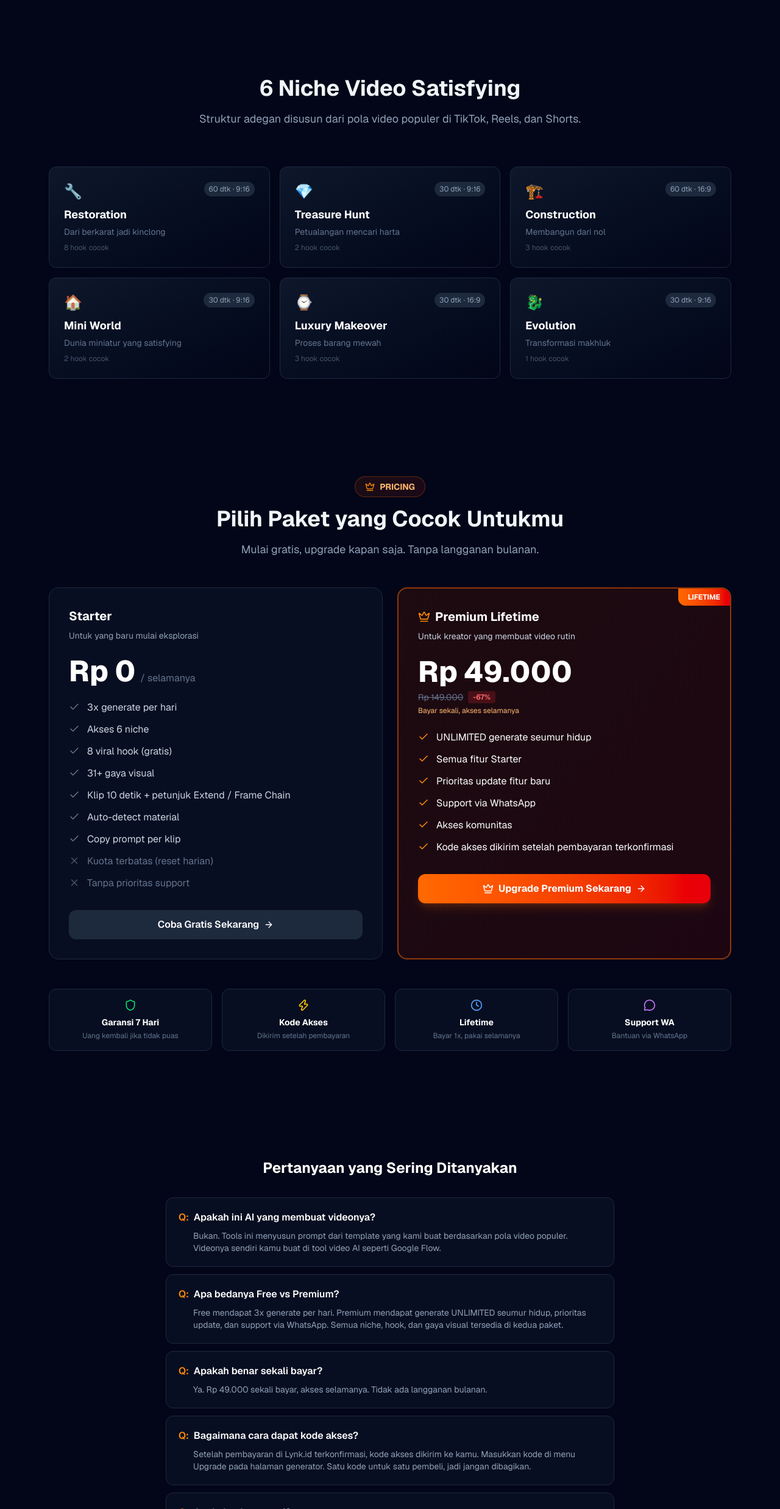
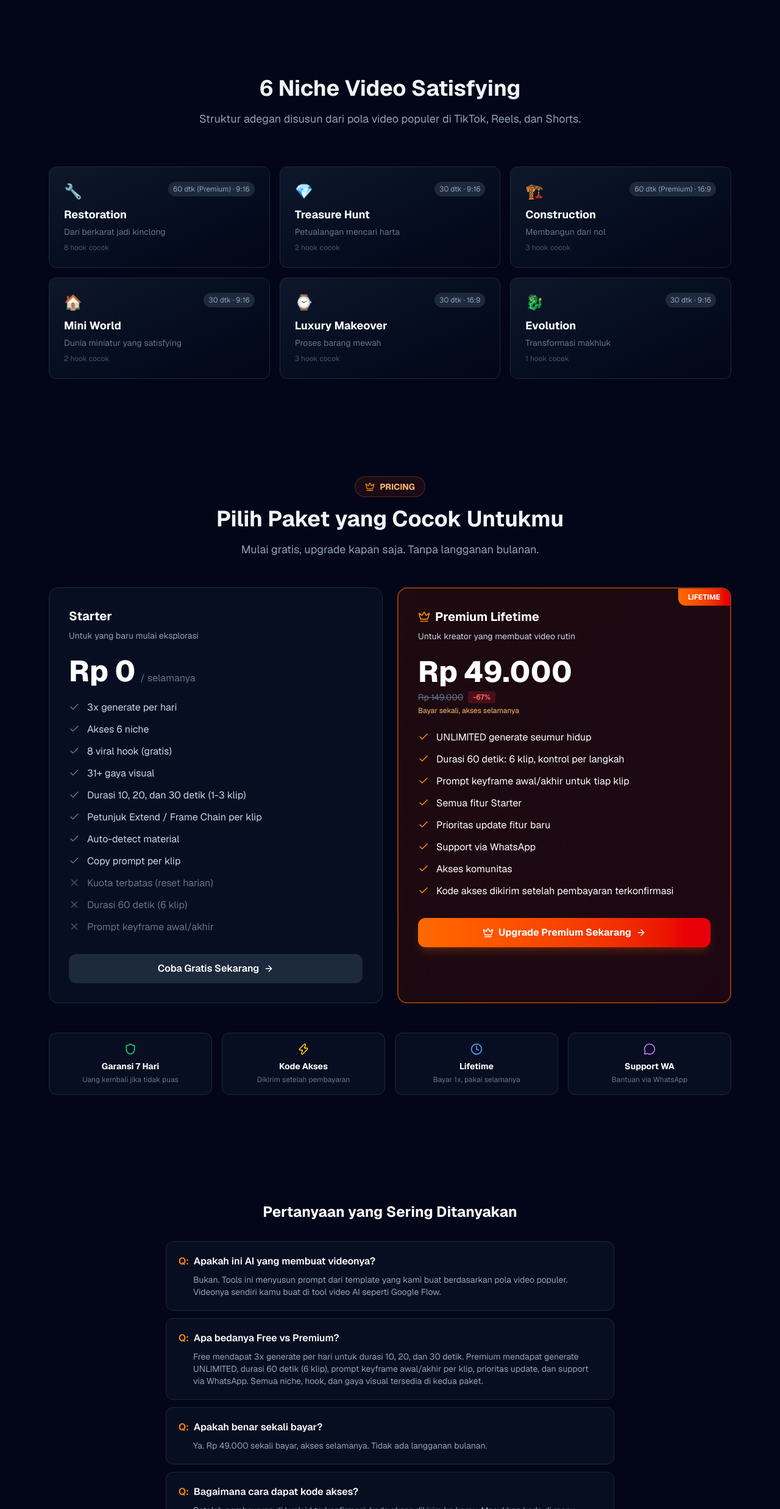
Before and after one commit to SejutaAplikasi/ai-transformation-studio, a Next.js app: page / in a window 1280 px wide. Shown: the part 3274-5748 px from the top of the page at 61% size. Built offline with nearby package versions, Linux system fonts and the light colour scheme.

Commit message:
Add files via upload

```diff
--- a/app/api/generate/route.ts
+++ b/app/api/generate/route.ts
@@ -6,6 +6,7 @@ import {
 } from '@/lib/access';
 import { parseInput } from '@/lib/validate';
 import { generateStoryboard } from '@/lib/prompt-engine';
+import { PLAN, isPremiumDuration } from '@/lib/catalog';
 
 export const runtime = 'nodejs';
 
@@ -26,8 +27,12 @@ export async function POST(req: NextRequest) {
 
   const premium = isPremiumToken(req.cookies.get(PREMIUM_COOKIE)?.value);
 
+  // Fitur Premium dicek SEBELUM kuota, sehingga penolakan tidak memakai kuota gratis.
   if (!premium && HOOKS_PREMIUM_ONLY && input.viralHook && input.viralHook !== 'none') {
-    return NextResponse.json({ error: 'Viral Hook khusus Premium', code: 'premium_only' }, { status: 402 });
+    return NextResponse.json({ error: 'Viral Hook khusus Premium', code: 'premium_only', feature: 'hook' }, { status: 402 });
+  }
+  if (!premium && isPremiumDuration(input.duration)) {
+    return NextResponse.json({ error: `Durasi ${input.duration} detik khusus Premium`, code: 'premium_only', feature: 'duration' }, { status: 402 });
   }
 
   let used = readUsed(req.cookies.get(QUOTA_COOKIE)?.value);
@@ -35,7 +40,12 @@ export async function POST(req: NextRequest) {
     return NextResponse.json({ error: 'Kuota gratis hari ini habis', code: 'quota', remaining: 0 }, { status: 402 });
   }
 
-  const storyboard = generateStoryboard(input);
+  let storyboard = generateStoryboard(input);
+
+  // Prompt keyframe dibuang di SERVER untuk Free, jadi tidak ikut terkirim ke browser.
+  if (!premium && PLAN.keyframesPremiumOnly) {
+    storyboard = { ...storyboard, scenes: storyboard.scenes.map(({ startFrame, endFrame, ...rest }) => rest) };
+  }
 
   if (premium) {
     return NextResponse.json({ storyboard, premium: true, remaining: null });
--- a/app/generator/page.tsx
+++ b/app/generator/page.tsx
@@ -2,7 +2,7 @@
 "use client";
 
 import { useState, useMemo, useEffect } from "react";
-import { conditionsByNiche, recommendedSettings, recommendedObjects, viralHooks, isHookCompatible, materialOptions, detectProfile } from "@/lib/catalog";
+import { conditionsByNiche, recommendedSettings, recommendedObjects, viralHooks, isHookCompatible, materialOptions, detectProfile, PLAN, isPremiumDuration, clampDuration } from "@/lib/catalog";
 import Modal from "@/components/Modal";
 import { GeneratorInput, Storyboard, Niche, Duration, AspectRatio, InitialCondition, VisualStyle, ViralHook } from "@/types/prompt";
 import { Copy, Check, Loader2, ArrowLeft, Sparkles, Smartphone, Monitor, Square, Lightbulb, Flame, Zap, Lock, Crown, Key, X } from "lucide-react";
@@ -46,6 +46,8 @@ export default function GeneratorPage() {
   const [statusReady, setStatusReady] = useState(false);
   const [autoProfile, setAutoProfile] = useState(true); // true = material mengikuti tebakan nama objek
   const [showPaywall, setShowPaywall] = useState(false);
+  const [paywallReason, setPaywallReason] = useState<"quota" | "duration" | "keyframes" | "hook">("quota");
+  const openPaywall = (reason: "quota" | "duration" | "keyframes" | "hook") => { setPaywallReason(reason); setShowPaywall(true); };
   const [showCodeModal, setShowCodeModal] = useState(false);
   const [premiumCodeInput, setPremiumCodeInput] = useState("");
   const [codeMessage, setCodeMessage] = useState("");
@@ -129,7 +131,7 @@ export default function GeneratorPage() {
           updated.camera = rec.camera;
           updated.lighting = rec.lighting;
           updated.detailLevel = rec.detailLevel;
-          updated.duration = rec.duration;
+          updated.duration = clampDuration(rec.duration, isPremium);
           updated.aspectRatio = rec.aspectRatio;
           if (updated.viralHook && !isHookCompatible(updated.viralHook, value as Niche)) updated.viralHook = "none";
         }
@@ -175,8 +177,12 @@ export default function GeneratorPage() {
       const data = await res.json().catch(() => ({}));
 
       if (res.status === 402) {
-        if (data.code === "quota") setRemainingFree(0);
-        setShowPaywall(true);
+        if (data.code === "quota") {
+          setRemainingFree(0);
+          openPaywall("quota");
+        } else {
+          openPaywall(data.feature === "duration" ? "duration" : data.feature === "hook" ? "hook" : "keyframes");
+        }
         return;
       }
       if (!res.ok) {
@@ -188,7 +194,7 @@ export default function GeneratorPage() {
       setIsPremium(!!data.premium);
       if (typeof data.remaining === "number") {
         setRemainingFree(data.remaining);
-        if (data.remaining === 0) setTimeout(() => setShowPaywall(true), 1500);
+        if (data.remaining === 0) setTimeout(() => openPaywall("quota"), 1500);
       }
     } catch {
       setErrorMsg("Koneksi bermasalah, coba lagi.");
@@ -364,8 +370,12 @@ export default function GeneratorPage() {
               </div>
               <div>
                 <label htmlFor="field-duration" className="block text-sm text-slate-400 mb-1">Durasi</label>
-                <select id="field-duration" name="duration" value={input.duration} onChange={(e) => setInput({ ...input, duration: Number(e.target.value) as Duration })} className="w-full bg-slate-800 border border-slate-700 rounded-lg px-4 py-2 focus:outline-none focus:border-blue-500">
-                  {durations.map((d) => (<option key={d} value={d}>{d} Detik ({d / 10} Klip)</option>))}
+                <select id="field-duration" name="duration" value={input.duration} onChange={(e) => {
+                  const d = Number(e.target.value) as Duration;
+                  if (!isPremium && isPremiumDuration(d)) { openPaywall("duration"); return; }
+                  setInput({ ...input, duration: d });
+                }} className="w-full bg-slate-800 border border-slate-700 rounded-lg px-4 py-2 focus:outline-none focus:border-blue-500">
+                  {durations.map((d) => (<option key={d} value={d}>{d} Detik ({d / 10} Klip){statusReady && !isPremium && isPremiumDuration(d) ? " 🔒 Premium" : ""}</option>))}
                 </select>
               </div>
             </div>
@@ -498,6 +508,11 @@ export default function GeneratorPage() {
                   <button type="button" aria-label={`Salin prompt klip ${scene.id}`} onClick={() => handleCopy(scene.description, scene.id)} className="absolute top-6 right-6 p-2 bg-slate-800 hover:bg-slate-700 rounded-lg transition text-slate-400 hover:text-white">
                     {copiedId === scene.id ? <Check size={16} className="text-green-400" /> : <Copy size={16} />}
                   </button>
+                  {!scene.startFrame && !scene.endFrame && !isPremium && PLAN.keyframesPremiumOnly && (
+                    <button type="button" onClick={() => openPaywall("keyframes")} className="mt-3 text-xs text-slate-500 hover:text-orange-300 flex items-center gap-1">
+                      <Lock size={12} /> Prompt keyframe awal/akhir (Premium)
+                    </button>
+                  )}
                   {(scene.startFrame || scene.endFrame) && (
                     <details className="mt-3 text-xs text-slate-400">
                       <summary className="cursor-pointer hover:text-slate-200">Prompt keyframe (opsional, untuk frame awal/akhir)</summary>
@@ -519,18 +534,25 @@ export default function GeneratorPage() {
         </section>
       </main>
 
-      <Modal open={showPaywall} onClose={() => setShowPaywall(false)} title="Kuota gratis hari ini habis">
+      <Modal
+        open={showPaywall}
+        onClose={() => setShowPaywall(false)}
+        title={paywallReason === "quota" ? "Kuota gratis hari ini habis" : paywallReason === "duration" ? "Durasi 60 detik khusus Premium" : paywallReason === "hook" ? "Viral Hook khusus Premium" : "Prompt keyframe khusus Premium"}
+      >
         <div className="w-16 h-16 bg-gradient-to-br from-orange-500 to-red-600 rounded-full flex items-center justify-center mx-auto mb-4">
           <Lock className="text-white" size={32} />
         </div>
         <p className="text-slate-400 mb-6">
-          Anda sudah memakai <span className="text-orange-400 font-bold">3x generate gratis</span> hari ini. Kuota kembali besok,
-          atau upgrade ke Premium untuk <span className="text-orange-400 font-bold">UNLIMITED</span>.
+          {paywallReason === "quota" && (<>Anda sudah memakai <span className="text-orange-400 font-bold">3x generate gratis</span> hari ini. Kuota kembali besok, atau upgrade ke Premium untuk <span className="text-orange-400 font-bold">UNLIMITED</span>.</>)}
+          {paywallReason === "duration" && (<>Paket gratis mendukung durasi 10, 20, dan 30 detik. Durasi <span className="text-orange-400 font-bold">60 detik (6 klip)</span> hanya untuk Premium. Kuota gratis Anda tidak terpakai.</>)}
+          {paywallReason === "hook" && (<>Viral Hook hanya untuk Premium. Prompt standar tanpa hook tetap gratis.</>)}
+          {paywallReason === "keyframes" && (<>Prompt <span className="text-orange-400 font-bold">keyframe awal dan akhir</span> untuk tiap klip hanya untuk Premium. Prompt klipnya sendiri tetap gratis.</>)}
         </p>
         <div className="bg-slate-800/50 rounded-lg p-4 mb-6 text-left space-y-2">
           <div className="flex items-center gap-2 text-sm text-slate-300"><Check size={16} className="text-green-400" /> Unlimited generate seumur hidup</div>
-          <div className="flex items-center gap-2 text-sm text-slate-300"><Check size={16} className="text-green-400" /> Prioritas update fitur terbaru</div>
-          <div className="flex items-center gap-2 text-sm text-slate-300"><Check size={16} className="text-green-400" /> Support via WhatsApp</div>
+          <div className="flex items-center gap-2 text-sm text-slate-300"><Check size={16} className="text-green-400" /> Durasi 60 detik (6 klip, kontrol per langkah)</div>
+          <div className="flex items-center gap-2 text-sm text-slate-300"><Check size={16} className="text-green-400" /> Prompt keyframe awal/akhir tiap klip</div>
+          <div className="flex items-center gap-2 text-sm text-slate-300"><Check size={16} className="text-green-400" /> Prioritas update dan support WhatsApp</div>
         </div>
         <a href={PRODUCT_LINK} target="_blank" rel="noopener noreferrer" className="w-full bg-gradient-to-r from-orange-500 to-red-600 hover:from-orange-600 hover:to-red-700 text-white font-bold py-4 rounded-xl transition flex items-center justify-center gap-2 mb-3">
           <Crown size={20} />
--- a/app/page.tsx
+++ b/app/page.tsx
@@ -2,7 +2,7 @@
 import Link from 'next/link';
 import { Sparkles, ArrowRight, Smartphone, Flame, TrendingUp, Copy, Crown, Check, X, Zap, Shield, Clock, Star, MessageCircle, Film, Link2, PlayCircle } from 'lucide-react';
 import ViralGallery, { type InspirationVideo } from '@/components/ViralGallery';
-import { recommendedSettings, viralHooks, isHookCompatible } from '@/lib/catalog';
+import { recommendedSettings, viralHooks, isHookCompatible, isPremiumDuration } from '@/lib/catalog';
 import type { Niche } from '@/types/prompt';
 
 const PRODUCT_LINK = 'https://lynk.id/sejutaaplikasi/p9kkozzjd8ew';
@@ -270,7 +270,7 @@ export default function Home() {
               <div key={n.key} className="bg-gradient-to-br from-slate-900 to-slate-950 border border-slate-800 p-6 rounded-xl hover:border-slate-700 transition group">
                 <div className="flex items-start justify-between mb-2">
                   <span className="text-2xl" aria-hidden>{n.icon}</span>
-                  <span className="text-xs bg-slate-800 text-slate-400 px-2 py-1 rounded-full">{rec.duration} dtk · {rec.aspectRatio}</span>
+                  <span className="text-xs bg-slate-800 text-slate-400 px-2 py-1 rounded-full">{rec.duration} dtk{isPremiumDuration(rec.duration) ? ' (Premium)' : ''} · {rec.aspectRatio}</span>
                 </div>
                 <h3 className="text-lg font-bold text-white mb-1 group-hover:text-blue-300 transition">{n.name}</h3>
                 <p className="text-sm text-slate-500">{n.desc}</p>
@@ -303,11 +303,12 @@ export default function Home() {
               <span className="text-slate-500 ml-2">/ selamanya</span>
             </div>
             <ul className="space-y-3 mb-8">
-              {['3x generate per hari', 'Akses 6 niche', `${hookCount} viral hook (gratis)`, '31+ gaya visual', 'Klip 10 detik + petunjuk Extend / Frame Chain', 'Auto-detect material', 'Copy prompt per klip'].map((t) => (
+              {['3x generate per hari', 'Akses 6 niche', `${hookCount} viral hook (gratis)`, '31+ gaya visual', 'Durasi 10, 20, dan 30 detik (1-3 klip)', 'Petunjuk Extend / Frame Chain per klip', 'Auto-detect material', 'Copy prompt per klip'].map((t) => (
                 <li key={t} className="flex items-start gap-3 text-slate-300"><Check size={18} className="text-slate-500 mt-0.5 flex-shrink-0" /><span>{t}</span></li>
               ))}
               <li className="flex items-start gap-3 text-slate-500"><X size={18} className="text-slate-600 mt-0.5 flex-shrink-0" /><span>Kuota terbatas (reset harian)</span></li>
-              <li className="flex items-start gap-3 text-slate-500"><X size={18} className="text-slate-600 mt-0.5 flex-shrink-0" /><span>Tanpa prioritas support</span></li>
+              <li className="flex items-start gap-3 text-slate-500"><X size={18} className="text-slate-600 mt-0.5 flex-shrink-0" /><span>Durasi 60 detik (6 klip)</span></li>
+              <li className="flex items-start gap-3 text-slate-500"><X size={18} className="text-slate-600 mt-0.5 flex-shrink-0" /><span>Prompt keyframe awal/akhir</span></li>
             </ul>
             <Link href="/generator" className="w-full bg-slate-800 hover:bg-slate-700 text-white font-semibold py-3 rounded-xl transition flex items-center justify-center gap-2">
               Coba Gratis Sekarang <ArrowRight size={16} />
@@ -329,7 +330,7 @@ export default function Home() {
               <p className="text-orange-300 text-xs mt-1">Bayar sekali, akses selamanya</p>
             </div>
             <ul className="space-y-3 mb-8">
-              {['UNLIMITED generate seumur hidup', 'Semua fitur Starter', 'Prioritas update fitur baru', 'Support via WhatsApp', 'Akses komunitas', 'Kode akses dikirim setelah pembayaran terkonfirmasi'].map((t) => (
+              {['UNLIMITED generate seumur hidup', 'Durasi 60 detik: 6 klip, kontrol per langkah', 'Prompt keyframe awal/akhir untuk tiap klip', 'Semua fitur Starter', 'Prioritas update fitur baru', 'Support via WhatsApp', 'Akses komunitas', 'Kode akses dikirim setelah pembayaran terkonfirmasi'].map((t) => (
                 <li key={t} className="flex items-start gap-3 text-white"><Check size={18} className="text-orange-400 mt-0.5 flex-shrink-0" /><span>{t}</span></li>
               ))}
             </ul>
@@ -386,7 +387,7 @@ export default function Home() {
         <div className="space-y-3">
           {[
             ['Apakah ini AI yang membuat videonya?', 'Bukan. Tools ini menyusun prompt dari template yang kami buat berdasarkan pola video populer. Videonya sendiri kamu buat di tool video AI seperti Google Flow.'],
-            ['Apa bedanya Free vs Premium?', 'Free mendapat 3x generate per hari. Premium mendapat generate UNLIMITED seumur hidup, prioritas update, dan support via WhatsApp. Semua niche, hook, dan gaya visual tersedia di kedua paket.'],
+            ['Apa bedanya Free vs Premium?', 'Free mendapat 3x generate per hari untuk durasi 10, 20, dan 30 detik. Premium mendapat generate UNLIMITED, durasi 60 detik (6 klip), prompt keyframe awal/akhir per klip, prioritas update, dan support via WhatsApp. Semua niche, hook, dan gaya visual tersedia di kedua paket.'],
             ['Apakah benar sekali bayar?', 'Ya. Rp 49.000 sekali bayar, akses selamanya. Tidak ada langganan bulanan.'],
             ['Bagaimana cara dapat kode akses?', 'Setelah pembayaran di Lynk.id terkonfirmasi, kode akses dikirim ke kamu. Masukkan kode di menu Upgrade pada halaman generator. Satu kode untuk satu pembeli, jadi jangan dibagikan.'],
             ['Apakah ada garansi?', 'Ada. Garansi 7 hari uang kembali jika kamu tidak puas dengan produknya.'],
--- a/lib/catalog.ts
+++ b/lib/catalog.ts
@@ -1,7 +1,7 @@
 // lib/catalog.ts
 // Data UI yang AMAN dikirim ke browser (tanpa template prompt).
 // Template prompt ada di lib/prompt-engine.ts (server-only).
-import type { Niche, InitialCondition, RecommendedSettings, ViralHook, ViralHookMeta } from '@/types/prompt';
+import type { Niche, InitialCondition, RecommendedSettings, ViralHook, ViralHookMeta, Duration } from '@/types/prompt';
 
 export const conditionsByNiche: Record<Niche, InitialCondition[]> = {
   restoration: [
@@ -155,3 +155,25 @@ export function detectProfile(objectName: string): ObjectProfile | null {
   if (exact) return objectProfiles[exact];
   return keywordRules.find((r) => r.pattern.test(name))?.profile ?? null;
 }
+
+// ---------------------------------------------------------------------------
+// Pembagian paket (satu-satunya tempat yang perlu diubah untuk menggeser fitur Free/Premium).
+// Dipakai server (penegakan) dan client (tampilan kunci).
+// ---------------------------------------------------------------------------
+export const PLAN = {
+  premiumDurations: [60] as Duration[], // durasi yang hanya untuk Premium
+  keyframesPremiumOnly: true,           // prompt keyframe awal/akhir per klip
+};
+
+const ALL_DURATIONS: Duration[] = [10, 20, 30, 60];
+
+export function isPremiumDuration(d: Duration): boolean {
+  return PLAN.premiumDurations.includes(d);
+}
+
+// Durasi terpanjang yang boleh dipakai pengguna Free (dipakai saat default niche = durasi Premium)
+export function clampDuration(d: Duration, premium: boolean): Duration {
+  if (premium || !isPremiumDuration(d)) return d;
+  const free = ALL_DURATIONS.filter((x) => !isPremiumDuration(x));
+  return free.length ? free[free.length - 1] : d;
+}
```
